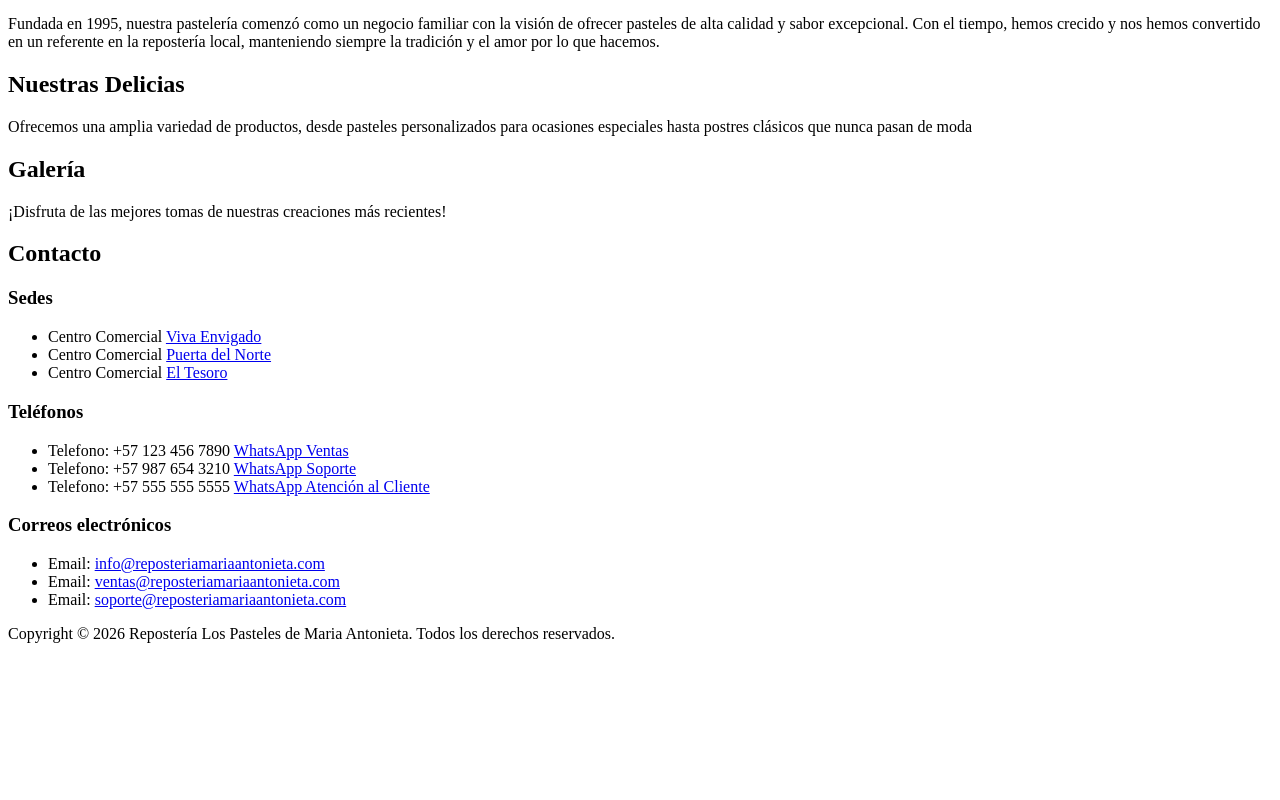
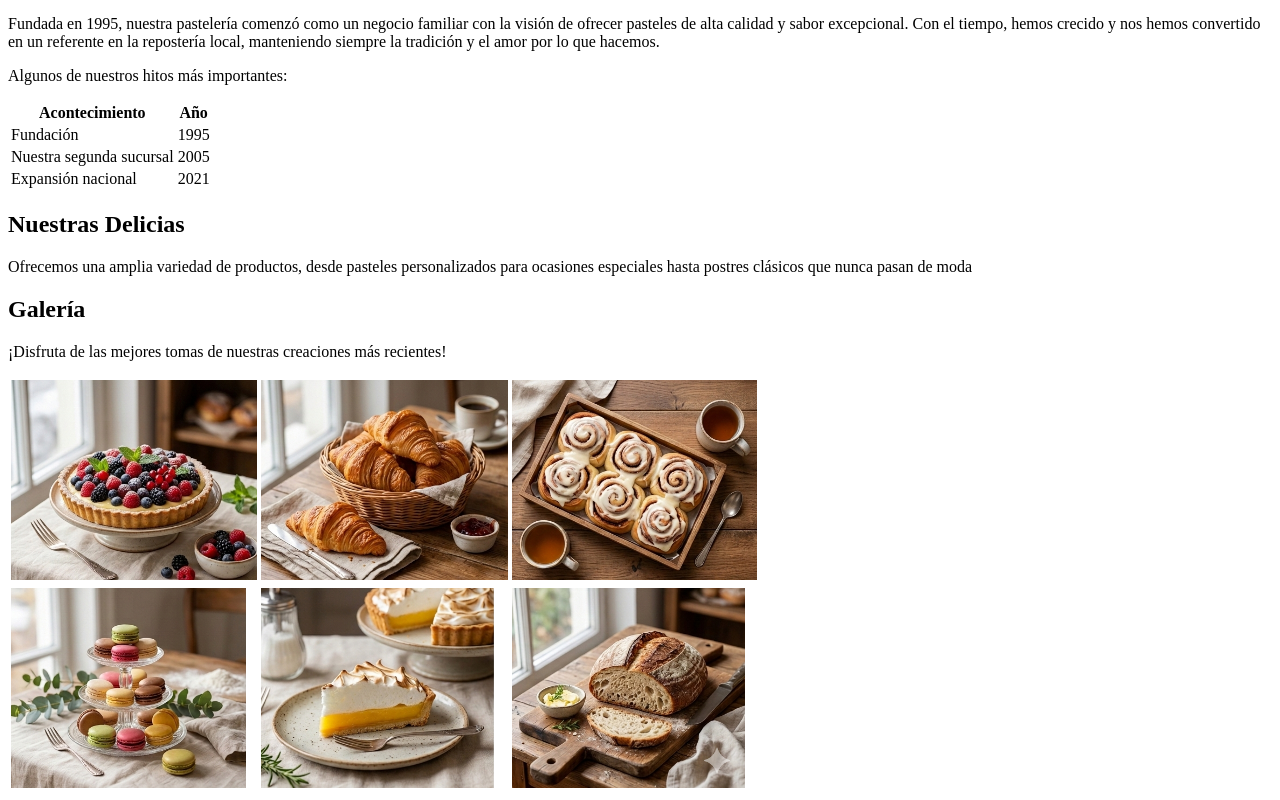
Before and after one commit to DanielaAGutierrezT2/evaluacion-html, a plain HTML site: page index.html in a window 1280 px wide. Shown: the part 560-1360 px from the top of the page. Before the commit the page ends 1219 px from the top, so only its background shows below. Drawn offline with Linux system fonts and the light colour scheme.

Commit message:
Tablas: historia y galeria

```diff
--- a/index.html
+++ b/index.html
@@ -28,6 +28,25 @@
         <section id="Historia">
             <h2>Nuestra Historia</h2>
             <p>Fundada en 1995, nuestra pastelería comenzó como un negocio familiar con la visión de ofrecer pasteles de alta calidad y sabor excepcional. Con el tiempo, hemos crecido y nos hemos convertido en un referente en la repostería local, manteniendo siempre la tradición y el amor por lo que hacemos.</p>
+            <p>Algunos de nuestros hitos más importantes:</p>
+            <table>
+                <tr>
+                <th>Acontecimiento</th>
+                <th>Año</th>
+                </tr>
+                <tr>
+                <td>Fundación</td>
+                <td>1995</td>
+                </tr>
+                <tr>
+                <td>Nuestra segunda sucursal</td>
+                <td>2005</td>
+                </tr>
+                <tr>
+                <td>Expansión nacional</td>
+                <td>2021</td>
+                </tr>
+            </table>
         </section>
         <section id="Productos">
             <h2>Nuestras Delicias</h2>
@@ -36,6 +55,18 @@
         <section id="Galería">
             <h2>Galería</h2>
             <p>¡Disfruta de las mejores tomas de nuestras creaciones más recientes!</p>
+             <table>
+                <tr>
+                <td><img src="img/galeria1.png" alt="galeria1" height="200px"></td>
+                <td><img src="img/galeria2.png" alt="galeria2" height="200px"></td>
+                <td><img src="img/galeria3.png" alt="galeria3" height="200px"></td>
+                </tr>
+                <tr>
+                <td><img src="img/galeria4.png" alt="galeria4" height="200px"></td>
+                <td><img src="img/galeria5.png" alt="galeria5" height="200px"></td>
+                <td><img src="img/galeria6.png" alt="galeria6" height="200px"></td>
+                </tr>
+            </table>
         </section>
         <section id="Contactanos">
             <h2>Contacto</h2>
@@ -43,19 +74,16 @@
             <ul>
                 <li>Centro Comercial <a href="https://maps.app.goo.gl/3MQ2Ut5mNBoCnoDo6" target="_blank">Viva Envigado</a></li>
                 <li>Centro Comercial <a href="https://maps.app.goo.gl/kuZ7VD7pdBM8syGc8" target="_blank">Puerta del Norte</a></li>
-                <li>Centro Comercial <a href="https://maps.app.goo.gl/eA8G5tf41kM935aj9" target="_blank">El Tesoro</a></li>
             </ul>
             <h3>Teléfonos</h3>
             <ul>
                 <li>Telefono: +57 123 456 7890 <a href="https://web.whatsapp.com/" target="_blank">WhatsApp Ventas</a></li>
                 <li>Telefono: +57 987 654 3210 <a href="https://web.whatsapp.com/" target="_blank">WhatsApp Soporte</a></li>
-                <li>Telefono: +57 555 555 5555 <a href="https://web.whatsapp.com/" target="_blank">WhatsApp Atención al Cliente</a></li>
             </ul>
             <h3>Correos electrónicos</h3>
             <ul>
-                <li>Email: <a href="mailto:info@reposteriamariaantonieta.com">info@reposteriamariaantonieta.com</a></li>
+                <li>Email: <a href="mailto:info@reposteriamariaantonieta.com">soporte@reposteriamariaantonieta.com</a></li>
                 <li>Email: <a href="mailto:ventas@reposteriamariaantonieta.com">ventas@reposteriamariaantonieta.com</a></li>
-                <li>Email: <a href="mailto:soporte@reposteriamariaantonieta.com">soporte@reposteriamariaantonieta.com</a></li>
             </ul>
         </section>
     </main>
```
Also changed, not shown: img/galeria1.png (added), img/galeria2.png (added), img/galeria3.png (added), img/galeria4.png (added), img/galeria5.png (added), img/galeria6.png (added), 3 other files.
